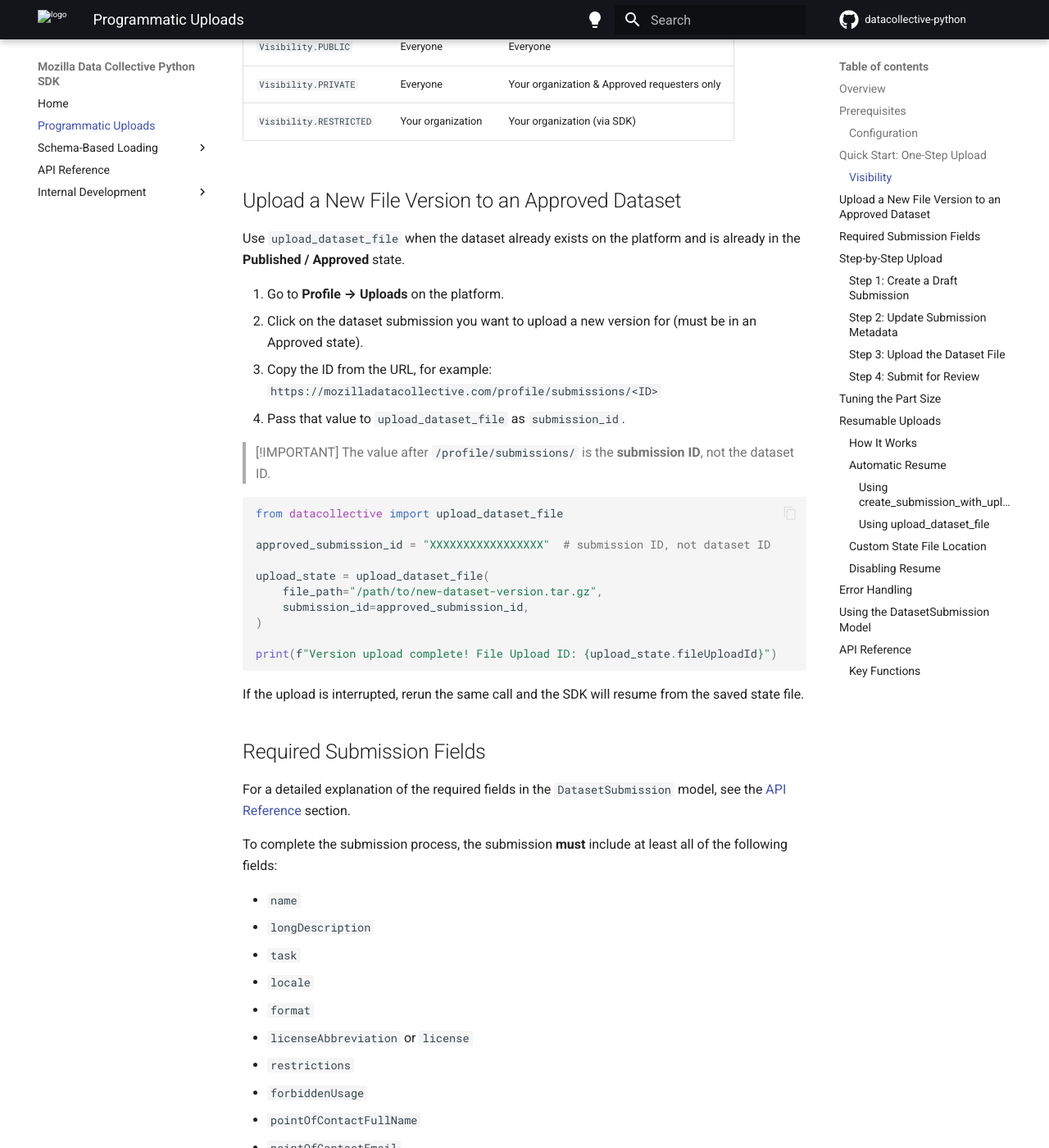
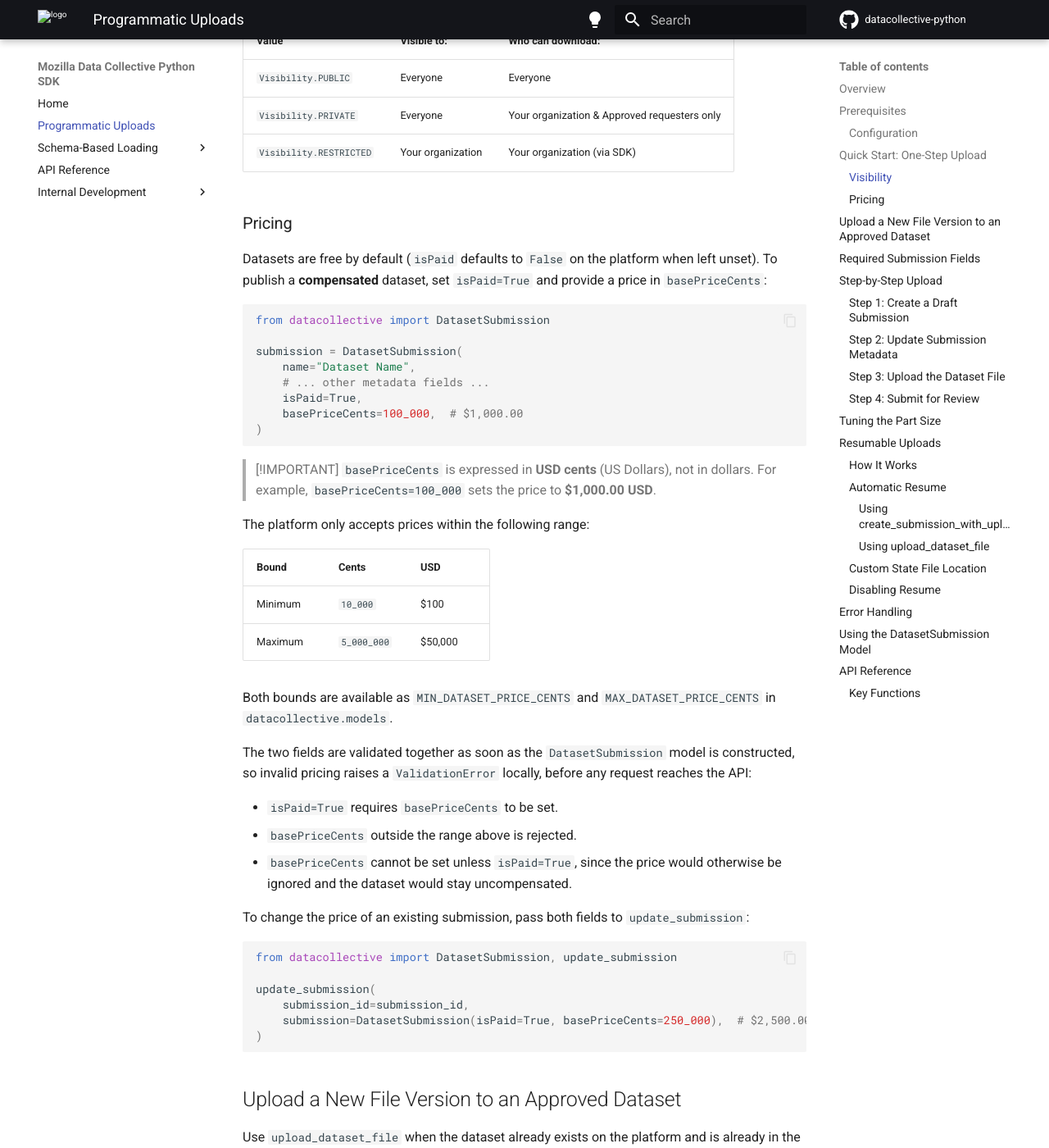
Before and after one commit to Mozilla-Data-Collective/datacollective-python, an MkDocs documentation site: the page built from docs/upload.md, in a window 1280 px wide and 1400 px high, scrolled down 2616 px. Shown: the whole window at 82% size. Built offline with MkDocs 1.6.1 and Material for MkDocs 9.7.7, drawn with Linux system fonts in a browser that asks for light colours; comment, search, counter and statistics services are not loaded; some of the changed text lies outside the part shown.

Commit message:
Update docs

````diff
--- a/docs/upload.md
+++ b/docs/upload.md
@@ -81,6 +81,8 @@ submission = DatasetSubmission(
                          "or considerations related to data collection and usage.",
     showContactInfo=False,  # Whether to publicly display the contact information above
     visibility=Visibility.PUBLIC,  # public | private | restricted
+    isPaid=False,  # True = the dataset is compensated and requires `basePriceCents`,
+                   # False (default) = the dataset is free to access
     exclusivityOptOut=False,  # True = This dataset is non-exclusive to Mozilla Data Collective,
                               # False = Dataset is exclusively hosted in Mozilla Data Collective
     agreeToSubmit=True,  # True = You confirm that you have the right to submit this dataset and
@@ -107,6 +109,55 @@ For predefined licenses, pass `licenseAbbreviation=License.<VALUE>` and leave `l
 | `Visibility.PUBLIC`     | Everyone          | Everyone                                     |
 | `Visibility.PRIVATE`    | Everyone          | Your organization & Approved requesters only |
 | `Visibility.RESTRICTED` | Your organization | Your organization (via SDK)                  |
+
+### Pricing
+
+Datasets are free by default (`isPaid` defaults to `False` on the platform when left unset). To
+publish a **compensated** dataset, set `isPaid=True` and provide a price in `basePriceCents`:
+
+```python
+from datacollective import DatasetSubmission
+
+submission = DatasetSubmission(
+    name="Dataset Name",
+    # ... other metadata fields ...
+    isPaid=True,
+    basePriceCents=100_000,  # $1,000.00
+)
+```
+
+> [!IMPORTANT]
+> `basePriceCents` is expressed in **USD cents** (US Dollars), not in dollars.
+> For example, `basePriceCents=100_000` sets the price to **$1,000.00 USD**.
+
+The platform only accepts prices within the following range:
+
+| Bound   | Cents       | USD        |
+|---------|-------------|------------|
+| Minimum | `10_000`    | $100       |
+| Maximum | `5_000_000` | $50,000    |
+
+Both bounds are available as `MIN_DATASET_PRICE_CENTS` and `MAX_DATASET_PRICE_CENTS` in
+`datacollective.models`.
+
+The two fields are validated together as soon as the `DatasetSubmission` model is constructed,
+so invalid pricing raises a `ValidationError` locally, before any request reaches the API:
+
+- `isPaid=True` requires `basePriceCents` to be set.
+- `basePriceCents` outside the range above is rejected.
+- `basePriceCents` cannot be set unless `isPaid=True`, since the price would otherwise be
+  ignored and the dataset would stay uncompensated.
+
+To change the price of an existing submission, pass both fields to `update_submission`:
+
+```python
+from datacollective import DatasetSubmission, update_submission
+
+update_submission(
+    submission_id=submission_id,
+    submission=DatasetSubmission(isPaid=True, basePriceCents=250_000),  # $2,500.00
+)
+```
 
 ## Upload a New File Version to an Approved Dataset
 
@@ -155,6 +206,8 @@ To complete the submission process, the submission **must** include at least all
 - `showContactInfo`
 - `visibility`
 - `agreeToSubmit=True`
+
+Pricing (`isPaid` and `basePriceCents`) is optional — see [Pricing](#pricing). Datasets are free unless `isPaid=True`.
 
 A completed file upload must also be attached to the submission before it can be submitted for review. The uploaded archive is linked to the submission automatically when the multipart upload completes (the upload is started with the submission's ID).
 
````
Also changed, not shown: README.md (+4 -0 lines), docs/index.md (+4 -0 lines).
